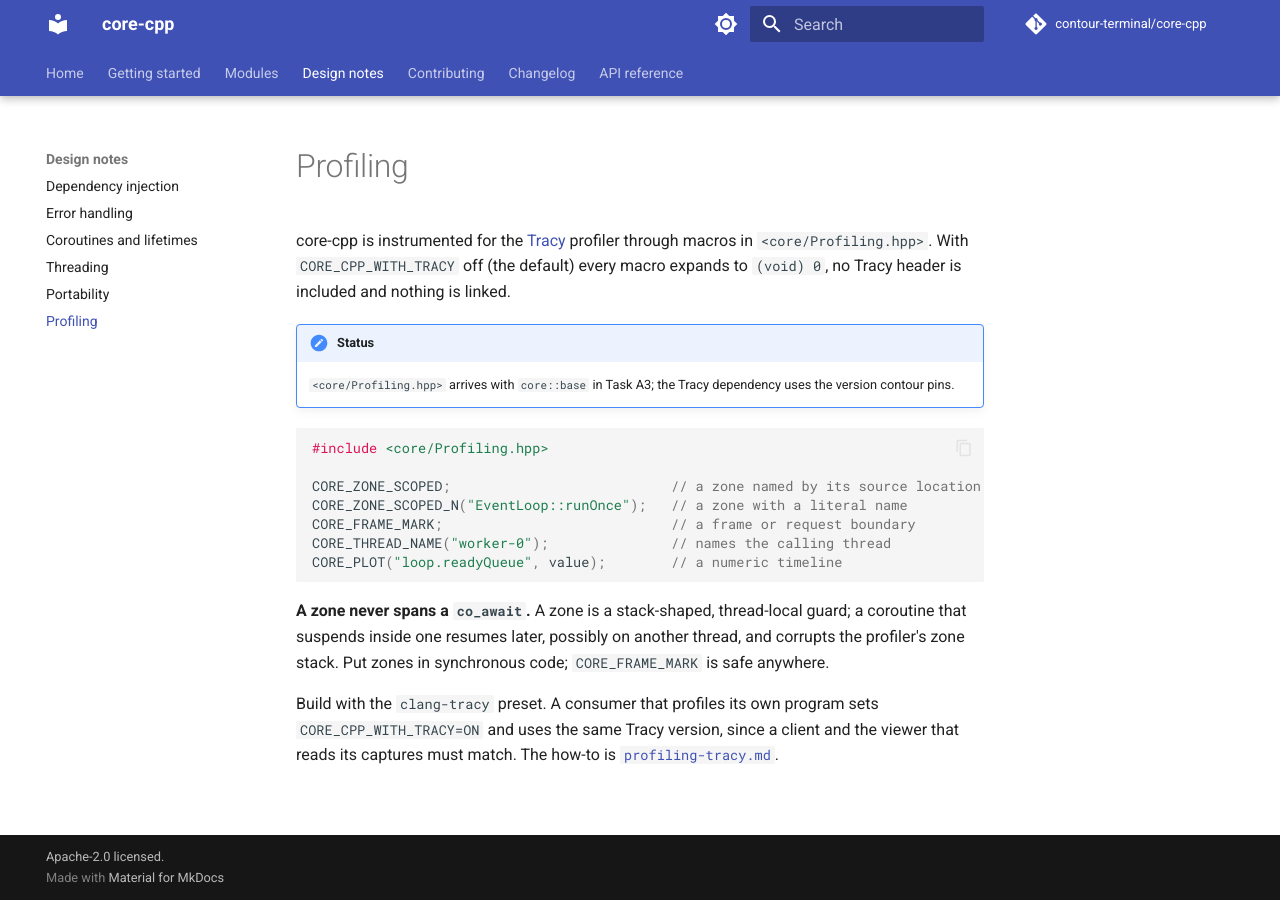
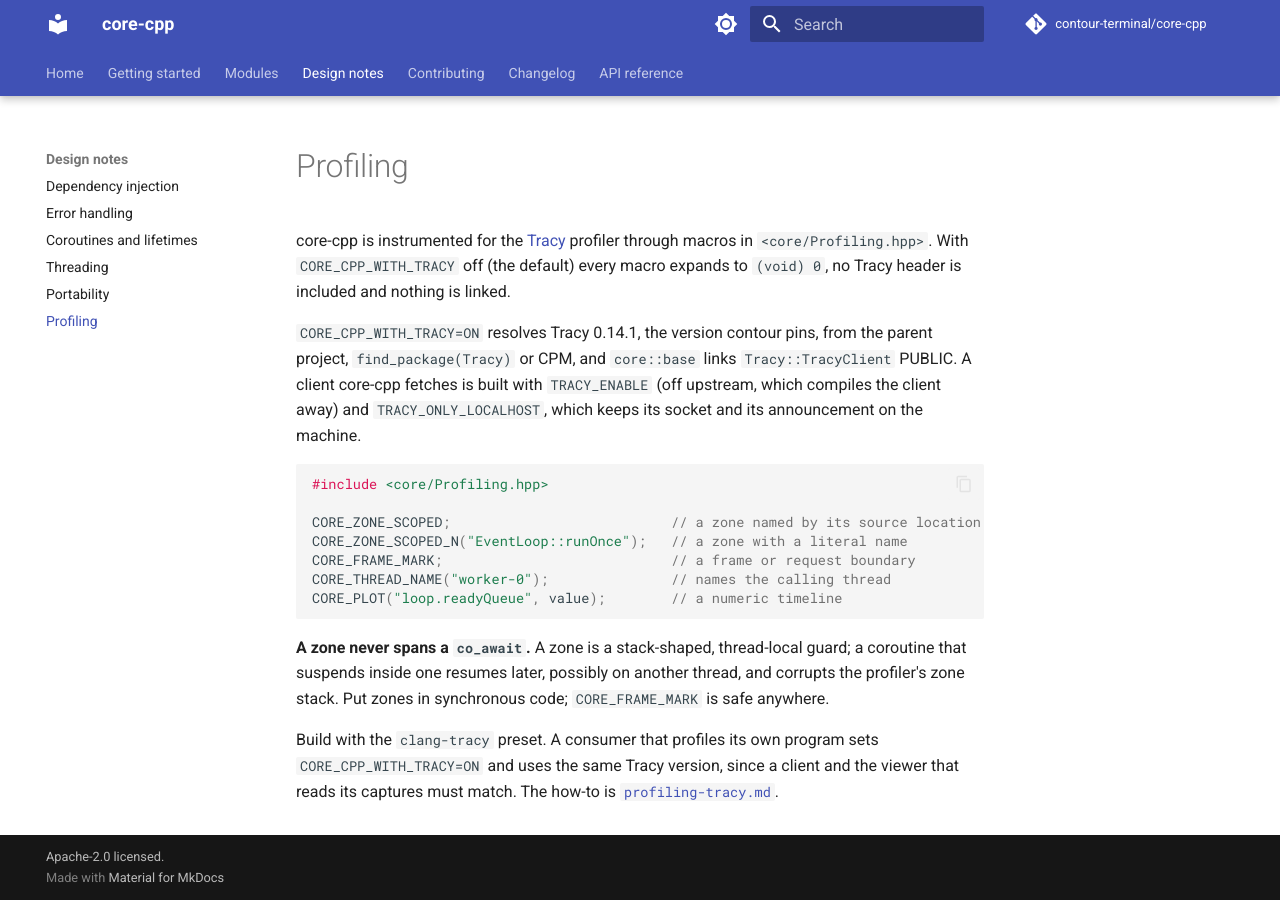
Before and after one commit to contour-terminal/core-cpp, an MkDocs documentation site: the page built from docs/design/profiling.md, in a window 1280 px wide. Built offline with MkDocs 1.6.1 and Material for MkDocs 9.7.7, drawn with Linux system fonts in a browser that asks for light colours; comment, search, counter and statistics services are not loaded.

Commit message:
base: link the Tracy client when CORE_CPP_WITH_TRACY is on
<core/Profiling.hpp> includes <tracy/Tracy.hpp> when core/Config.hpp says
CORE_CPP_WITH_TRACY, and nothing provided it: the clang-tracy preset
could not have built. The dependency table gains the Tracy row of Part I
§3, resolved only when the option is on, and core::base links
Tracy::TracyClient PUBLIC then, since the header is public.

The version is 0.14.1, the one contour's cmake/Tracy.cmake pins at
6777ff05, because a client and the profiler that reads its captures
must match. A client core-cpp fetches is built as contour builds it:
TRACY_ENABLE, which upstream leaves off and which otherwise compiles the
client away, and TRACY_ONLY_LOCALHOST. With the option off nothing is
fetched and every CORE_ZONE_* macro is (void) 0.

A linux leg now builds and tests the clang-tracy preset, so the enabled
branch of the macros is compiled somewhere: locally it fetched Tracy
v0.14.1, and Profiling_test saw its argument evaluated once and the
build reported as ENABLED.

Signed-off-by: Christian Parpart <christian@parpart.family>

````diff
--- a/docs/design/profiling.md
+++ b/docs/design/profiling.md
@@ -4,9 +4,10 @@
 macros in `<core/Profiling.hpp>`. With `CORE_CPP_WITH_TRACY` off (the default) every macro
 expands to `(void) 0`, no Tracy header is included and nothing is linked.
 
-!!! note "Status"
-    `<core/Profiling.hpp>` arrives with `core::base` in Task A3; the Tracy dependency uses the
-    version contour pins.
+`CORE_CPP_WITH_TRACY=ON` resolves Tracy 0.14.1, the version contour pins, from the parent
+project, `find_package(Tracy)` or CPM, and `core::base` links `Tracy::TracyClient` PUBLIC. A client
+core-cpp fetches is built with `TRACY_ENABLE` (off upstream, which compiles the client away) and
+`TRACY_ONLY_LOCALHOST`, which keeps its socket and its announcement on the machine.
 
 ```cpp
 #include <core/Profiling.hpp>
````
Also changed, not shown: CHANGELOG.md (+4 -0 lines), 3 other files.
